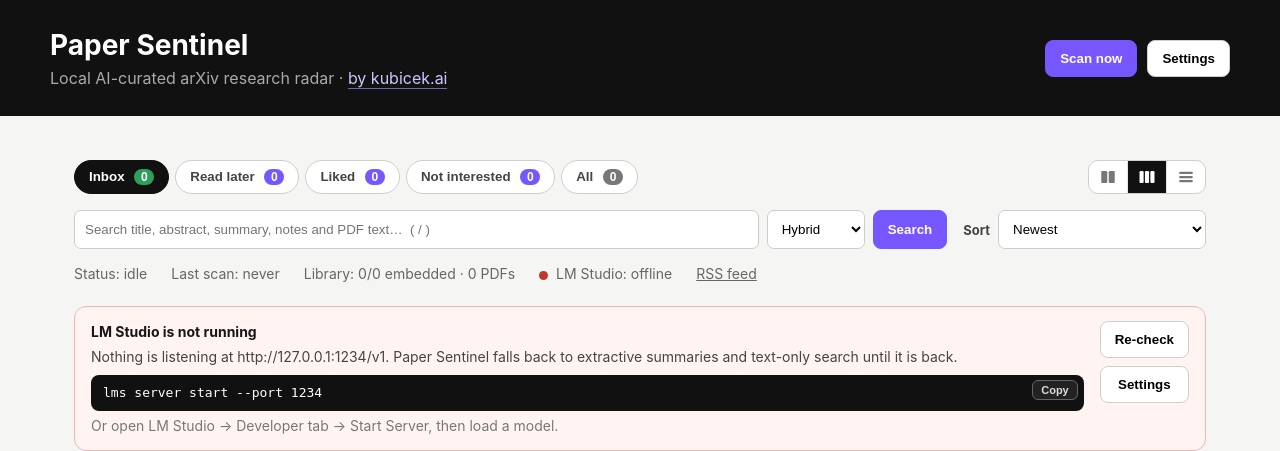
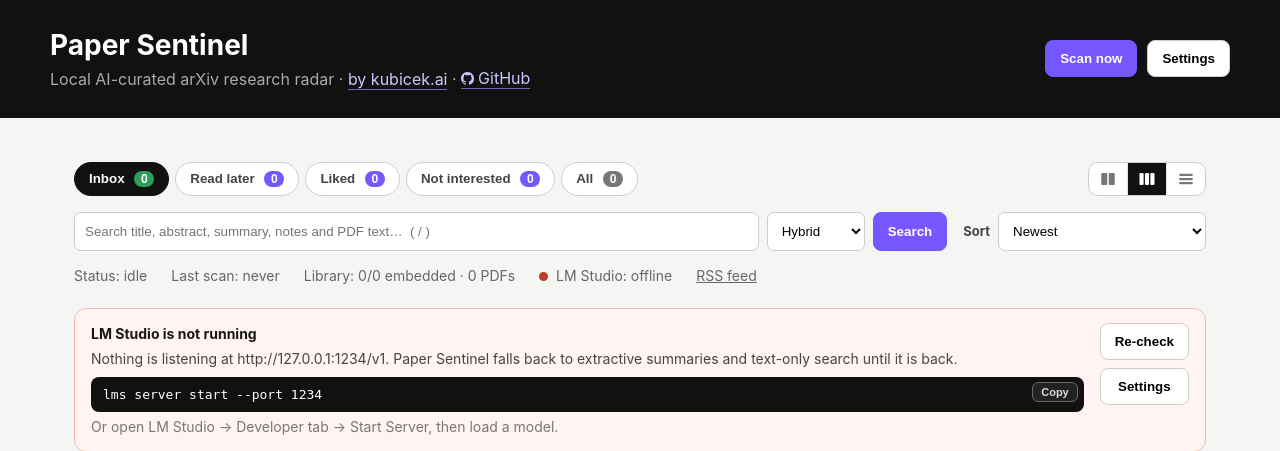
Before and after one commit to mediatoring/paper-sentinel, a FastAPI app: page / in a window 1280 px wide. Shown: the top 451 px of the page. Run offline with FastAPI, Linux system fonts and the light colour scheme; data comes from the database, SQL or seed files in the repository; data that the repository does not hold is empty.

Commit message:
GitHub repository link in the header
Co-Authored-By: Claude Fable 5.1 <noreply@anthropic.com>

```diff
--- a/app/static/styles.css
+++ b/app/static/styles.css
@@ -161,5 +161,5 @@ details.abstract p{margin:8px 0 0;color:#333}
 .mini.icon.warn svg path{fill:currentColor}
 .tool-btn svg{flex:0 0 auto}
 .paper p code,.ai-summary code,.notes-preview code{font-family:ui-monospace,SFMono-Regular,Menlo,monospace;font-size:.92em;background:#f1f1ec;padding:1px 5px;border-radius:4px}
-.topbar .credit{color:#c9c9ff;text-decoration:none;border-bottom:1px solid #6b6bb3}
+.topbar .credit{color:#c9c9ff;text-decoration:none;border-bottom:1px solid #6b6bb3;display:inline-flex;align-items:center;gap:4px}
 .topbar .credit:hover{color:#fff;border-bottom-color:#fff}
--- a/app/templates/index.html
+++ b/app/templates/index.html
@@ -10,7 +10,7 @@
   <header class="topbar">
     <div>
       <h1>Paper Sentinel</h1>
-      <p>Local AI-curated arXiv research radar · <a class="credit" href="https://kubicek.ai" target="_blank" rel="noreferrer">by kubicek.ai</a></p>
+      <p>Local AI-curated arXiv research radar · <a class="credit" href="https://kubicek.ai" target="_blank" rel="noreferrer">by kubicek.ai</a> · <a class="credit" href="https://github.com/mediatoring/paper-sentinel" target="_blank" rel="noreferrer"><svg viewBox="0 0 16 16" width="13" height="13" aria-hidden="true"><path fill="currentColor" d="M8 0C3.58 0 0 3.58 0 8c0 3.54 2.29 6.53 5.47 7.59.4.07.55-.17.55-.38 0-.19-.01-.82-.01-1.49-2.01.37-2.53-.49-2.69-.94-.09-.23-.48-.94-.82-1.13-.28-.15-.68-.52-.01-.53.63-.01 1.08.58 1.23.82.72 1.21 1.87.87 2.33.66.07-.52.28-.87.51-1.07-1.78-.2-3.64-.89-3.64-3.95 0-.87.31-1.59.82-2.15-.08-.2-.36-1.02.08-2.12 0 0 .67-.21 2.2.82.64-.18 1.32-.27 2-.27.68 0 1.36.09 2 .27 1.53-1.04 2.2-.82 2.2-.82.44 1.1.16 1.92.08 2.12.51.56.82 1.27.82 2.15 0 3.07-1.87 3.75-3.65 3.95.29.25.54.73.54 1.48 0 1.07-.01 1.93-.01 2.2 0 .21.15.46.55.38A8.01 8.01 0 0 0 16 8c0-4.42-3.58-8-8-8z"/></svg> GitHub</a></p>
     </div>
     <div class="actions">
       <button id="scanBtn" class="primary">Scan now</button>
```
